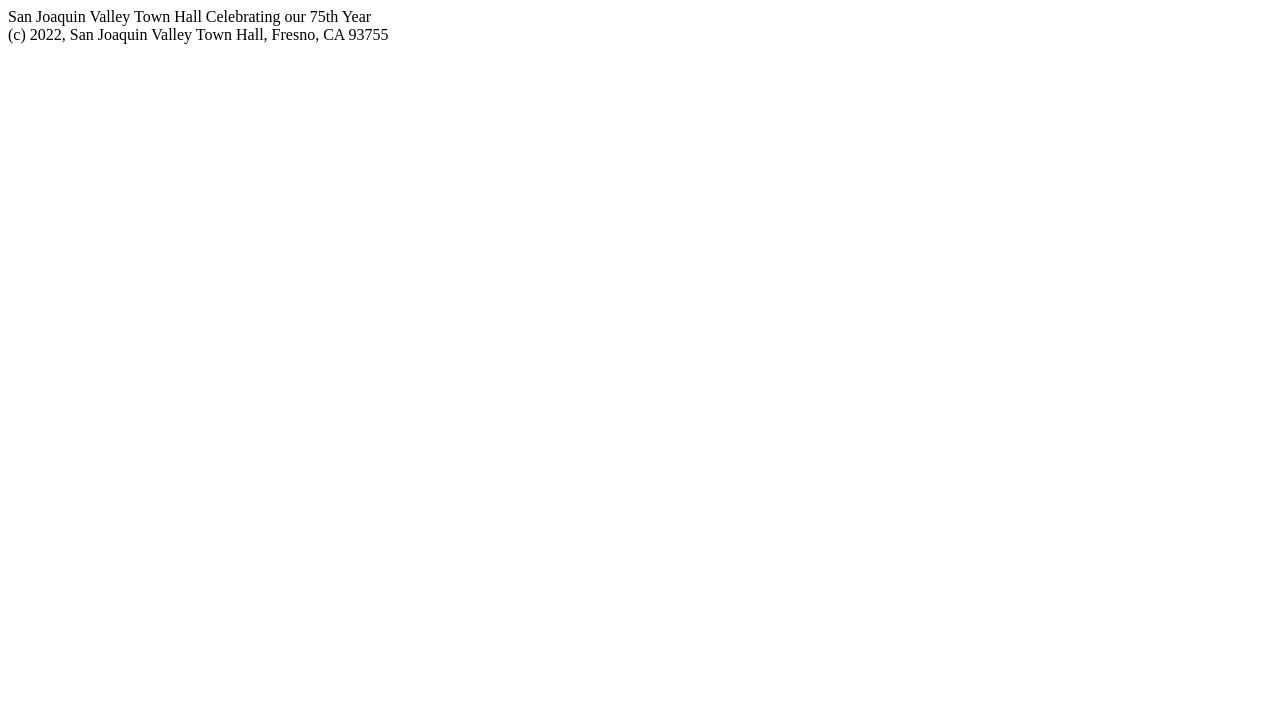
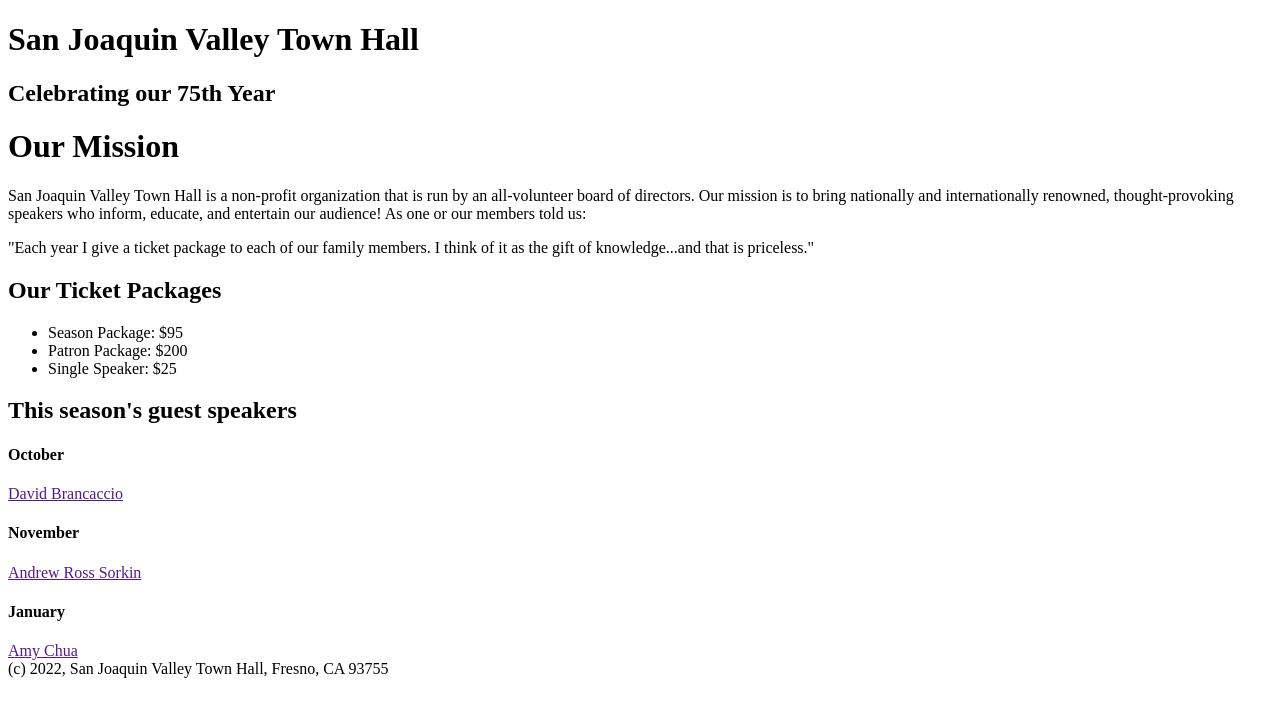
Before and after one commit to JanPotat0/A07, a plain HTML site: page c3_index.html in a window 1280 px wide. Drawn offline with Linux system fonts and the light colour scheme.

Commit message:
commit 2 - formatting

```diff
--- a/c3_index.html
+++ b/c3_index.html
@@ -9,11 +9,42 @@
 
 	<body>
 		<header>
-		San Joaquin Valley Town Hall
-		Celebrating our 75th Year
+			<h1>San Joaquin Valley Town Hall</h1>
+			<h2>Celebrating our 75th Year</h2>
 		</header>
+		<h1>Our Mission</h1>
+		<p>
+			San Joaquin Valley Town Hall is a non-profit organization that is run by an all-volunteer board of directors.
+			Our mission is to bring nationally and internationally renowned, thought-provoking speakers who inform, educate,
+			and entertain our audience! As one or our members told us:
+		</p>
+
+
+		<div class="center_align">
+			<p>
+				"Each year I give a ticket package to each of our family members.
+				I think of it as the gift of knowledge...and that is priceless."
+			</p>
+		</div>
+
+		<h2>Our Ticket Packages</h2>
+		<ul>
+			<li>Season Package: $95</li>
+			<li>Patron Package: $200</li>
+			<li>Single Speaker: $25</li>
+		</ul>
+
+		<h2>This season's guest speakers</h2>
+		<h4>October</h4>
+		<a href="">David Brancaccio</a>
+
+		<h4>November</h4>
+		<a href="">Andrew Ross Sorkin</a>
+
+		<h4>January</h4>
+		<a href="">Amy Chua</a>
+
 		<main>
-
 		</main>
 		<footer>
 			(c) 2022, San Joaquin Valley Town Hall, Fresno, CA 93755
```
Lines whose indentation alone changed are shown as unchanged.
